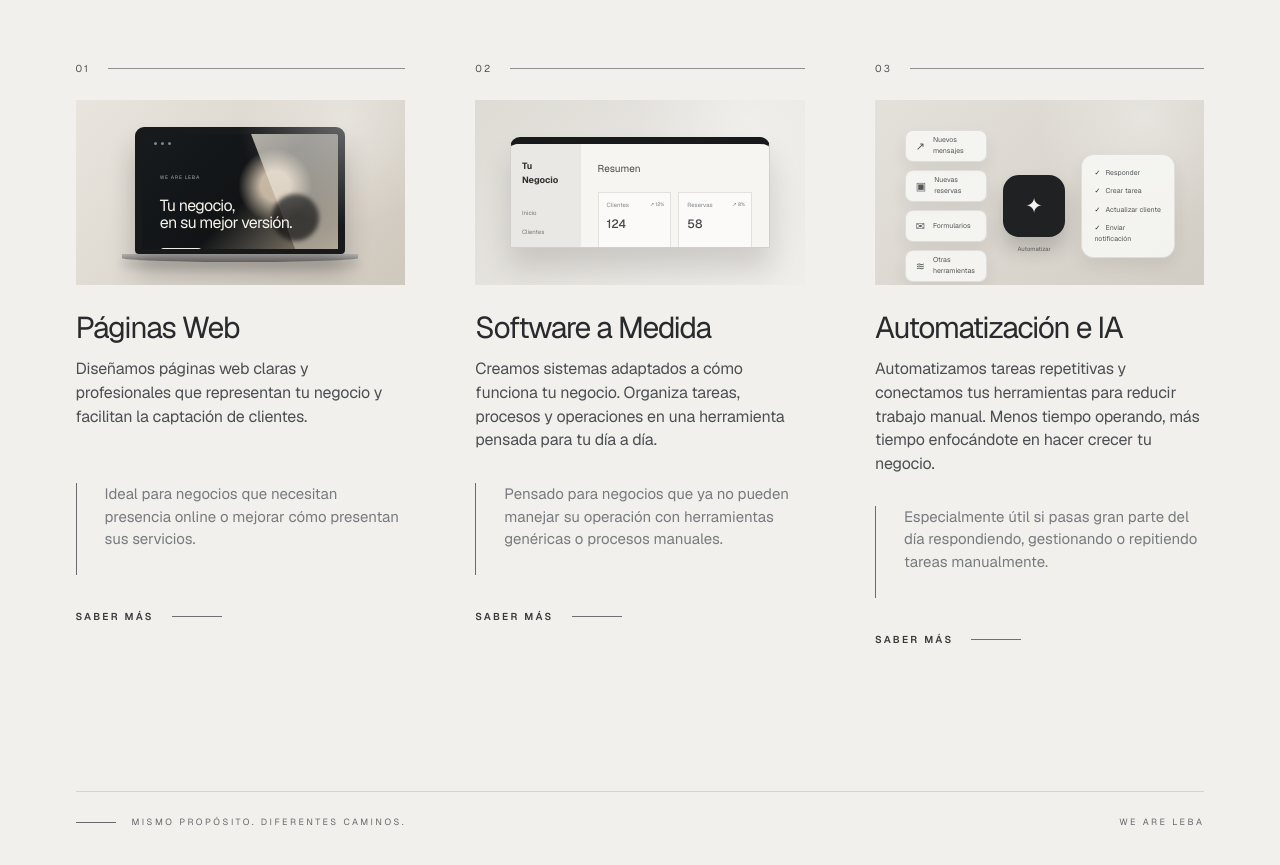
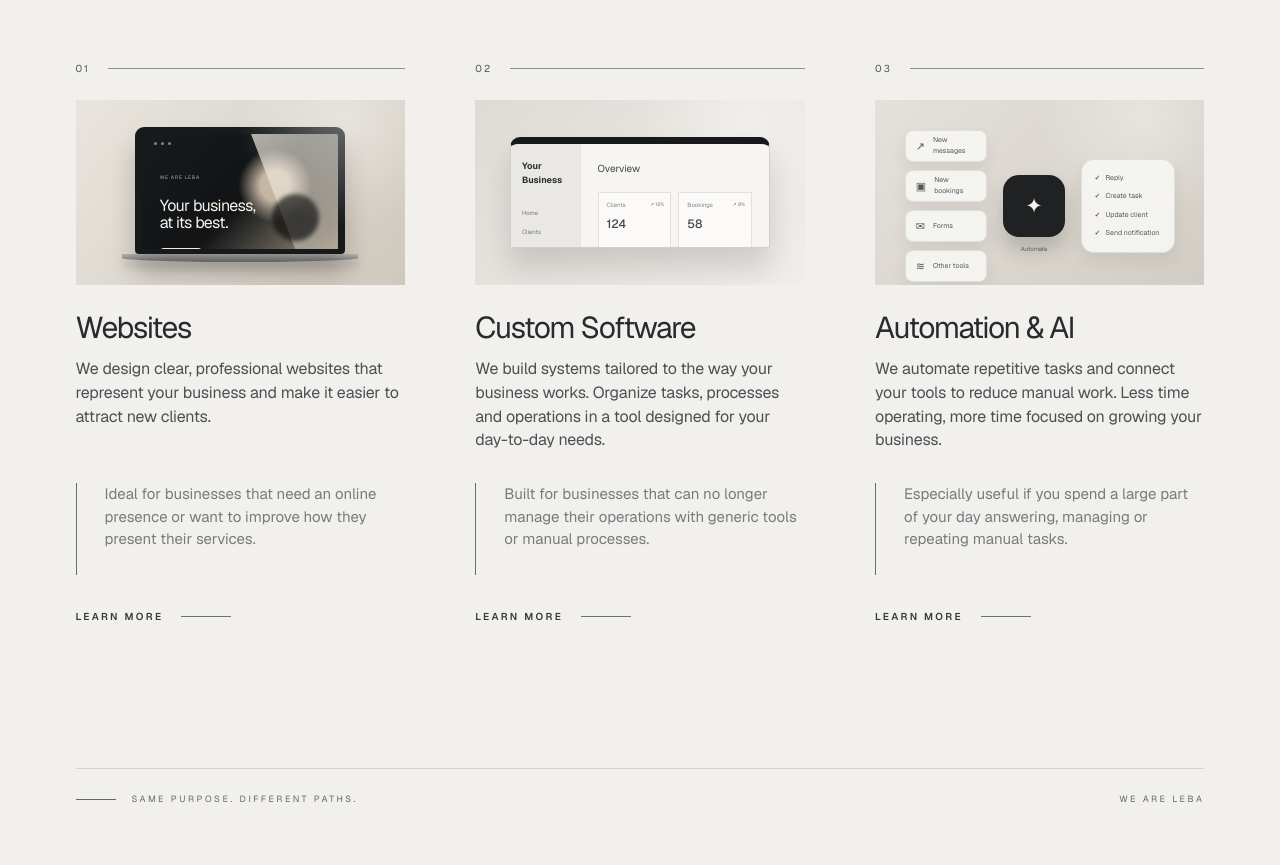
Before and after one commit to NicolasLlanos8799/weareleba, a Next.js app: page / in a window 1280 px wide. Shown: the part 1260-2125 px from the top of the page. Built offline with nearby package versions, Linux system fonts and the light colour scheme.

Commit message:
Translate What We Do section to English

```diff
--- a/components/sections/WhatWeDo.tsx
+++ b/components/sections/WhatWeDo.tsx
@@ -1,29 +1,29 @@
 const services = [
   {
     number: "01",
-    title: "Páginas Web",
+    title: "Websites",
     description:
-      "Diseñamos páginas web claras y profesionales que representan tu negocio y facilitan la captación de clientes.",
+      "We design clear, professional websites that represent your business and make it easier to attract new clients.",
     note:
-      "Ideal para negocios que necesitan presencia online o mejorar cómo presentan sus servicios.",
+      "Ideal for businesses that need an online presence or want to improve how they present their services.",
     visual: "website",
   },
   {
     number: "02",
-    title: "Software a Medida",
+    title: "Custom Software",
     description:
-      "Creamos sistemas adaptados a cómo funciona tu negocio. Organiza tareas, procesos y operaciones en una herramienta pensada para tu día a día.",
+      "We build systems tailored to the way your business works. Organize tasks, processes and operations in a tool designed for your day-to-day needs.",
     note:
-      "Pensado para negocios que ya no pueden manejar su operación con herramientas genéricas o procesos manuales.",
+      "Built for businesses that can no longer manage their operations with generic tools or manual processes.",
     visual: "software",
   },
   {
     number: "03",
-    title: "Automatización e IA",
+    title: "Automation & AI",
     description:
-      "Automatizamos tareas repetitivas y conectamos tus herramientas para reducir trabajo manual. Menos tiempo operando, más tiempo enfocándote en hacer crecer tu negocio.",
+      "We automate repetitive tasks and connect your tools to reduce manual work. Less time operating, more time focused on growing your business.",
     note:
-      "Especialmente útil si pasas gran parte del día respondiendo, gestionando o repitiendo tareas manualmente.",
+      "Especially useful if you spend a large part of your day answering, managing or repeating manual tasks.",
     visual: "automation",
   },
 ];
@@ -37,7 +37,7 @@ function ServiceVisual({ type }: { type: string }) {
             <div className="visual-browser-bar"><span /><span /><span /></div>
             <div className="visual-website-copy">
               <small>WE ARE LEBA</small>
-              <strong>Tu negocio,<br />en su mejor versión.</strong>
+              <strong>Your business,<br />at its best.</strong>
               <i />
             </div>
             <div className="visual-website-orb" />
@@ -53,17 +53,17 @@ function ServiceVisual({ type }: { type: string }) {
       <div className="service-visual service-visual-software" aria-hidden="true">
         <div className="visual-dashboard">
           <aside>
-            <b>Tu Negocio</b><span>Inicio</span><span>Clientes</span><span>Servicios</span><span>Reservas</span><span>Reportes</span>
+            <b>Your Business</b><span>Home</span><span>Clients</span><span>Services</span><span>Bookings</span><span>Reports</span>
           </aside>
           <div className="visual-dashboard-main">
-            <div className="visual-dashboard-title">Resumen</div>
+            <div className="visual-dashboard-title">Overview</div>
             <div className="visual-stat-grid">
-              <div><small>Clientes</small><b>124</b><em>↗ 12%</em></div>
-              <div><small>Reservas</small><b>58</b><em>↗ 8%</em></div>
+              <div><small>Clients</small><b>124</b><em>↗ 12%</em></div>
+              <div><small>Bookings</small><b>58</b><em>↗ 8%</em></div>
             </div>
-            <div className="visual-list-title">Próximas reservas</div>
-            <div className="visual-list-row"><i /> <span>María González</span><small>10:00</small></div>
-            <div className="visual-list-row"><i /> <span>Juan Pérez</span><small>11:30</small></div>
+            <div className="visual-list-title">Upcoming bookings</div>
+            <div className="visual-list-row"><i /> <span>Maria Gonzalez</span><small>10:00</small></div>
+            <div className="visual-list-row"><i /> <span>Juan Perez</span><small>11:30</small></div>
           </div>
         </div>
       </div>
@@ -74,11 +74,11 @@ function ServiceVisual({ type }: { type: string }) {
     <div className="service-visual service-visual-automation" aria-hidden="true">
       <div className="automation-flow">
         <div className="automation-inputs">
-          <div>↗ <span>Nuevos mensajes</span></div><div>▣ <span>Nuevas reservas</span></div><div>✉ <span>Formularios</span></div><div>≋ <span>Otras herramientas</span></div>
+          <div>↗ <span>New messages</span></div><div>▣ <span>New bookings</span></div><div>✉ <span>Forms</span></div><div>≋ <span>Other tools</span></div>
         </div>
-        <div className="automation-core">✦<small>Automatizar</small></div>
+        <div className="automation-core">✦<small>Automate</small></div>
         <div className="automation-output">
-          <span>✓ &nbsp; Responder</span><span>✓ &nbsp; Crear tarea</span><span>✓ &nbsp; Actualizar cliente</span><span>✓ &nbsp; Enviar notificación</span>
+          <span>✓ &nbsp; Reply</span><span>✓ &nbsp; Create task</span><span>✓ &nbsp; Update client</span><span>✓ &nbsp; Send notification</span>
         </div>
       </div>
     </div>
@@ -91,8 +91,8 @@ export function WhatWeDo() {
       <div className="what-we-do-inner">
         <div className="what-we-do-intro">
           <div className="section-kicker"><span /> WHAT WE DO</div>
-          <h2>Soluciones digitales<br />para hacer crecer<br />tu negocio.</h2>
-          <p>Diseñamos, desarrollamos y automatizamos herramientas digitales que te permiten enfocarte en lo más importante: hacer crecer tu negocio.</p>
+          <h2>Digital solutions<br />to help grow<br />your business.</h2>
+          <p>We design, build and automate digital tools that let you focus on what matters most: growing your business.</p>
         </div>
         <div className="service-grid">
           {services.map((service) => (
@@ -102,12 +102,12 @@ export function WhatWeDo() {
               <h3>{service.title}</h3>
               <p className="service-description">{service.description}</p>
               <p className="service-note">{service.note}</p>
-              <a className="service-link focusable" href="#contact">SABER MÁS <span /></a>
+              <a className="service-link focusable" href="#contact">LEARN MORE <span /></a>
             </article>
           ))}
         </div>
         <div className="what-we-do-footer">
-          <span><i /> MISMO PROPÓSITO. DIFERENTES CAMINOS.</span><span>WE ARE LEBA</span>
+          <span><i /> SAME PURPOSE. DIFFERENT PATHS.</span><span>WE ARE LEBA</span>
         </div>
       </div>
     </section>
```
